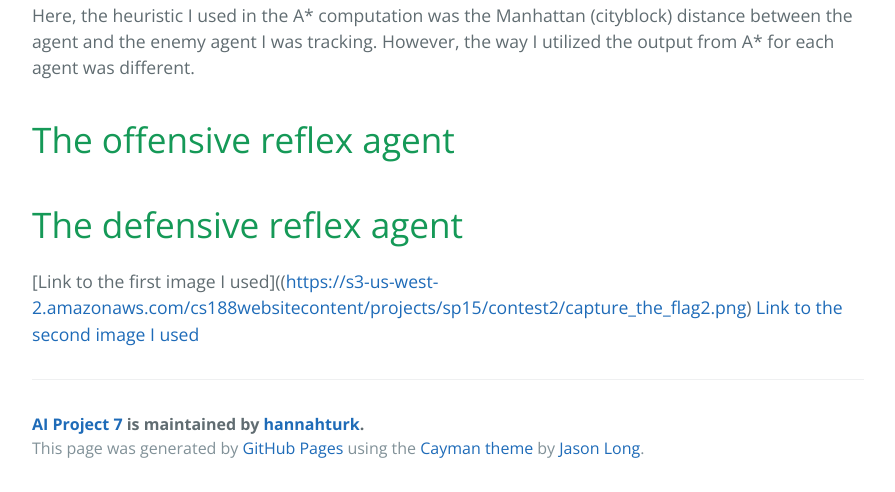
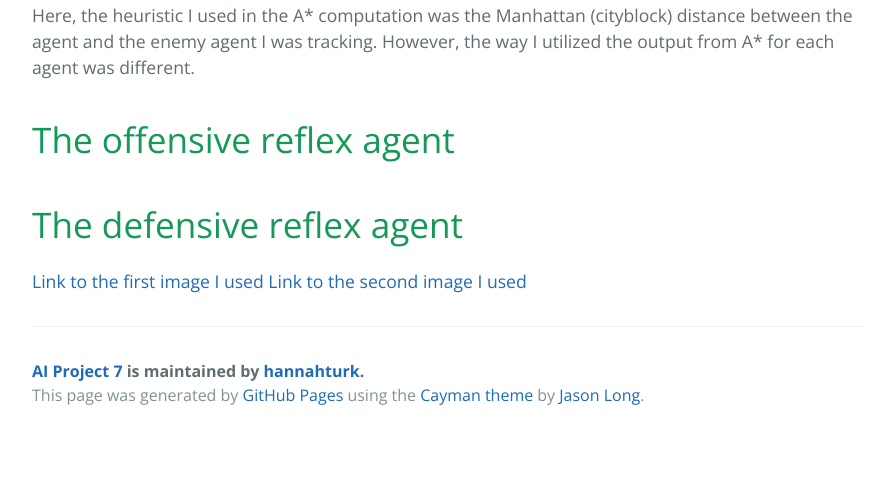
Before and after one commit to hannahturk/AIProject7, a plain HTML site: page index.html in a window 1280 px wide. Shown: the part 2327-2819 px from the top of the page, without its empty margins (192-1087 px from the left). After the commit the page ends 2766 px from the top, so only its background shows below. Drawn offline with nearby package versions, Linux system fonts and the light colour scheme.

```diff
--- a/index.html
+++ b/index.html
@@ -57,7 +57,7 @@
 <h1>
 <a id="the-defensive-reflex-agent" class="anchor" href="#the-defensive-reflex-agent" aria-hidden="true"><span class="octicon octicon-link"></span></a>The defensive reflex agent</h1>
 
-<p>[Link to the first image I used]((<a href="https://s3-us-west-2.amazonaws.com/cs188websitecontent/projects/sp15/contest2/capture_the_flag2.png">https://s3-us-west-2.amazonaws.com/cs188websitecontent/projects/sp15/contest2/capture_the_flag2.png</a>)
+<p><a href="https://s3-us-west-2.amazonaws.com/cs188websitecontent/projects/sp15/contest2/capture_the_flag2.png">Link to the first image I used</a>
 <a href="http://theory.stanford.edu/%7Eamitp/game-programming/a-star/a-star-trap.png">Link to the second image I used</a></p>
 
       <footer class="site-footer">
```
Also changed, not shown: params.json (+1 -1 lines).
